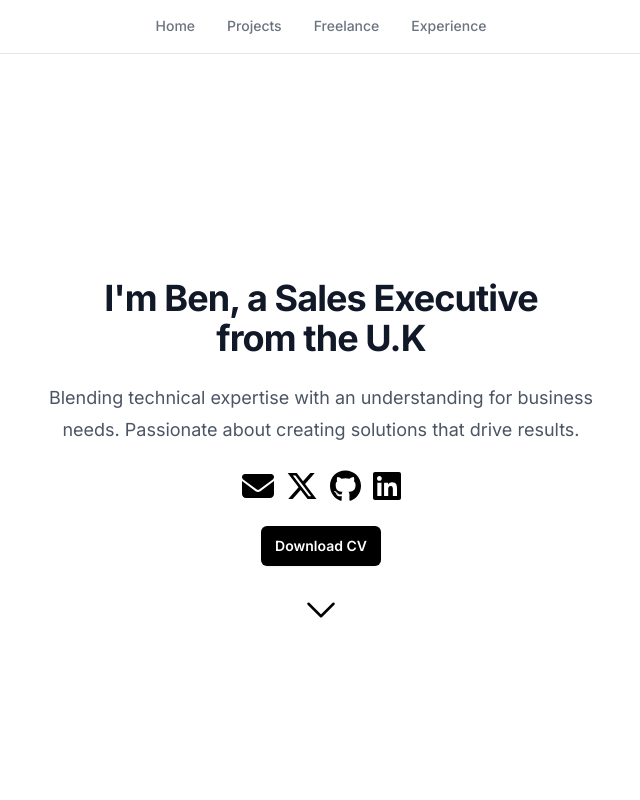
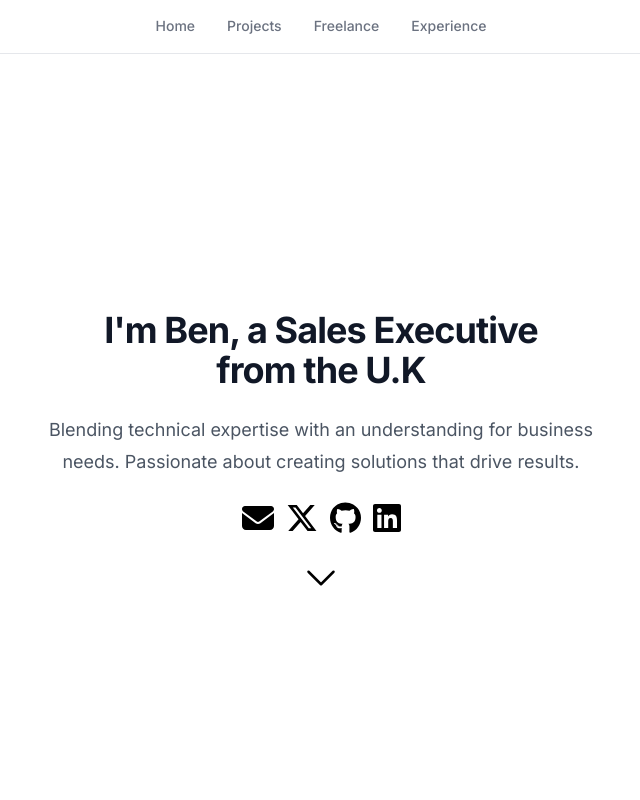
Before and after one commit to benboosh01/portfolio-sep-23, a Next.js app: page / in a window 1280 px wide. Shown: the top 800 px of the page, without its empty margins (319-959 px from the left). Built offline with nearby package versions, Linux system fonts and the light colour scheme.

Commit message:
remove CV button

```diff
--- a/src/app/components/HomeHero.jsx
+++ b/src/app/components/HomeHero.jsx
@@ -56,14 +56,14 @@
                             <GitHubIcon />
                             <LinkedInIcon />
                         </div>
-                        <div className="mt-6 flex items-center justify-center">
+                        {/* <div className="mt-6 flex items-center justify-center">
                             <a
                                 href="#"
-                                className="rounded-md bg-black px-3.5 py-2.5 text-sm font-semibold text-white shadow-sm hover:bg-indigo-500 focus-visible:outline focus-visible:outline-2 focus-visible:outline-offset-2 focus-visible:outline-indigo-600"
+                                className="rounded-md bg-black px-3.5 py-2.5 text-sm font-semibold text-white shadow-sm hover:bg-gray-300 hover:text-black focus-visible:outline focus-visible:outline-2 focus-visible:outline-offset-2 focus-visible:outline-indigo-600"
                             >
                                 Download CV
                             </a>
-                        </div>
+                        </div> */}
                         <div className="flex justify-center mt-6 font-bold">
                             <a href="#about">
                                 <svg
```
